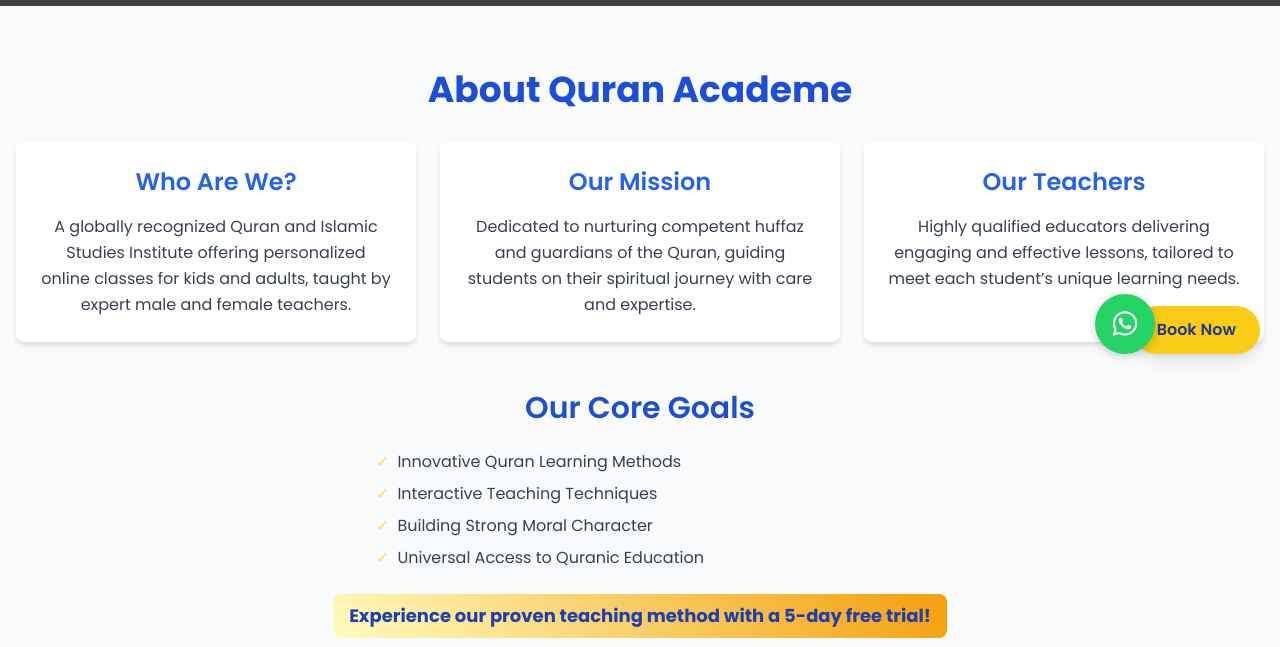
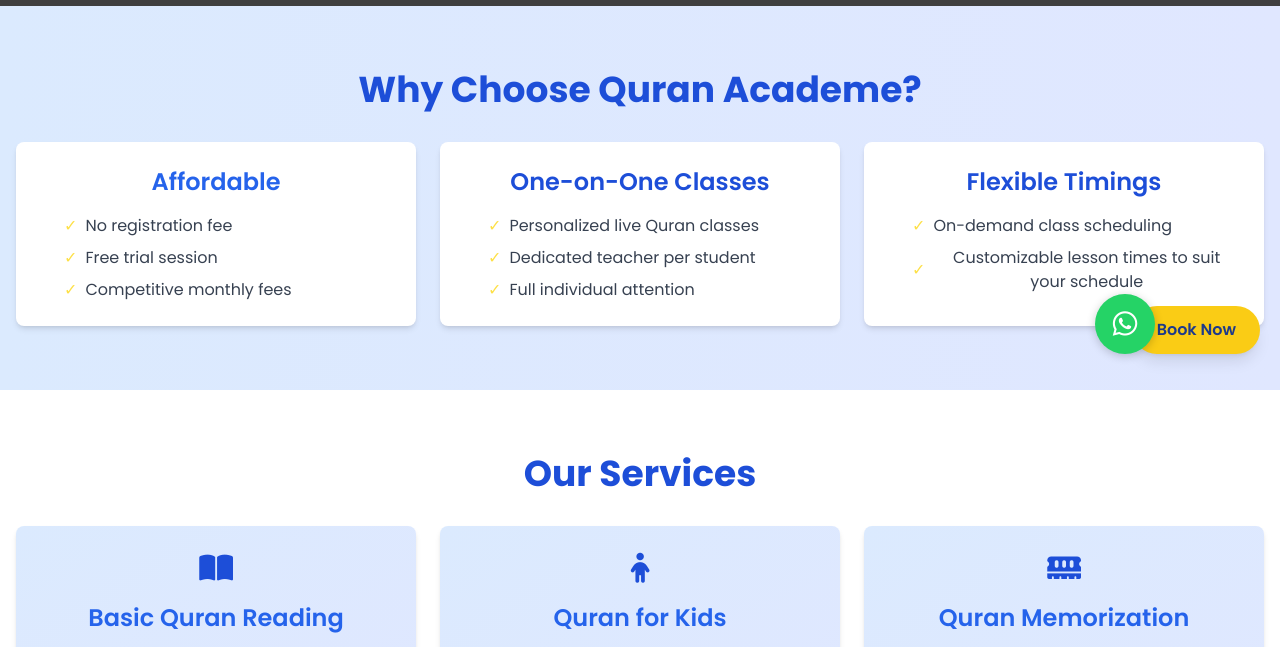
Before and after one commit to Suleman1533/quranacademe, a plain HTML site: page index.html in a window 1280 px wide. Shown: the part 426-1073 px from the top of the page. Drawn offline with nearby package versions, Linux system fonts and the light colour scheme; grey boxes are pictures that could not be loaded.

Commit message:
Update index.html

```diff
--- a/index.html
+++ b/index.html
@@ -154,7 +154,7 @@
             </button>
             <ul id="nav-menu" class="nav-menu hidden md:flex space-x-6">
                 <li><a href="#home" class="hover:text-yellow-300 transition duration-300">Home</a></li>
-                <li><a href="#about" class="hover:text-yellow-300 transition duration-300">About</a></li>
+                <li><a href="about.html" class="hover:text-yellow-300 transition duration-300">About</a></li>
                 <li><a href="#services" class="hover:text-yellow-300 transition duration-300">Services</a></li>
                 <li><a href="#testimonials" class="hover:text-yellow-300 transition duration-300">Testimonials</a></li>
                 <li><a href="#contact" class="hover:text-yellow-300 transition duration-300">Contact</a></li>
@@ -163,7 +163,7 @@
         </nav>
         <ul id="mobile-menu" class="nav-menu-mobile hidden md:hidden flex-col px-4 py-2 space-y-2 bg-blue-600 text-white">
             <li><a href="#home" class="hover:text-yellow-300">Home</a></li>
-            <li><a href="#about" class="hover:text-yellow-300">About</a></li>
+            <li><a href="about.html" class="hover:text-yellow-300">About</a></li>
             <li><a href="#services" class="hover:text-yellow-300">Services</a></li>
             <li><a href="#testimonials" class="hover:text-yellow-300">Testimonials</a></li>
             <li><a href="#contact" class="hover:text-yellow-300">Contact</a></li>
@@ -178,37 +178,6 @@
             <h2 class="text-5xl font-bold mb-4 hero-text">Master the Quran with Quran Academe</h2>
             <p class="text-xl mb-6">Start with a 5-day free trial. Enjoy flexible classes for all ages!</p>
             <a href="https://wa.me/923481207467?text=I'm%20interested%20in%20starting%20a%20free%20trial%20with%20Quran%20Academe." target="_blank" class="bg-yellow-400 text-blue-900 px-8 py-4 rounded-full font-semibold text-lg hover:bg-yellow-500 transition duration-300">Start Free Trial</a>
-        </div>
-    </section>
-
-    <!-- About Section -->
-    <section id="about" class="py-16 bg-gray-50">
-        <div class="container mx-auto px-4">
-            <h2 class="text-4xl font-bold text-center mb-8 text-blue-700">About Quran Academe</h2>
-            <div class="grid grid-cols-1 md:grid-cols-3 gap-6">
-                <div class="bg-white p-6 rounded-lg shadow-md text-center card-animation">
-                    <h3 class="text-2xl font-semibold mb-4 text-blue-600">Who Are We?</h3>
-                    <p class="text-gray-700 leading-relaxed">A globally recognized Quran and Islamic Studies Institute offering personalized online classes for kids and adults, taught by expert male and female teachers.</p>
-                </div>
-                <div class="bg-white p-6 rounded-lg shadow-md text-center card-animation">
-                    <h3 class="text-2xl font-semibold mb-4 text-blue-600">Our Mission</h3>
-                    <p class="text-gray-700 leading-relaxed">Dedicated to nurturing competent huffaz and guardians of the Quran, guiding students on their spiritual journey with care and expertise.</p>
-                </div>
-                <div class="bg-white p-6 rounded-lg shadow-md text-center card-animation">
-                    <h3 class="text-2xl font-semibold mb-4 text-blue-600">Our Teachers</h3>
-                    <p class="text-gray-700 leading-relaxed">Highly qualified educators delivering engaging and effective lessons, tailored to meet each student’s unique learning needs.</p>
-                </div>
-            </div>
-            <div class="mt-12 text-center">
-                <h3 class="text-3xl font-semibold text-blue-700 mb-6">Our Core Goals</h3>
-                <div class="text-gray-700 max-w-xl mx-auto pl-6 space-y-2">
-                    <p class="flex items-center"><span class="text-yellow-300 mr-2">✓</span> Innovative Quran Learning Methods</p>
-                    <p class="flex items-center"><span class="text-yellow-300 mr-2">✓</span> Interactive Teaching Techniques</p>
-                    <p class="flex items-center"><span class="text-yellow-300 mr-2">✓</span> Building Strong Moral Character</p>
-                    <p class="flex items-center"><span class="text-yellow-300 mr-2">✓</span> Universal Access to Quranic Education</p>
-                </div>
-                <p class="highlight-text text-blue-800 mt-6 font-bold text-lg">Experience our proven teaching method with a 5-day free trial!</p>
-            </div>
         </div>
     </section>
 
```
